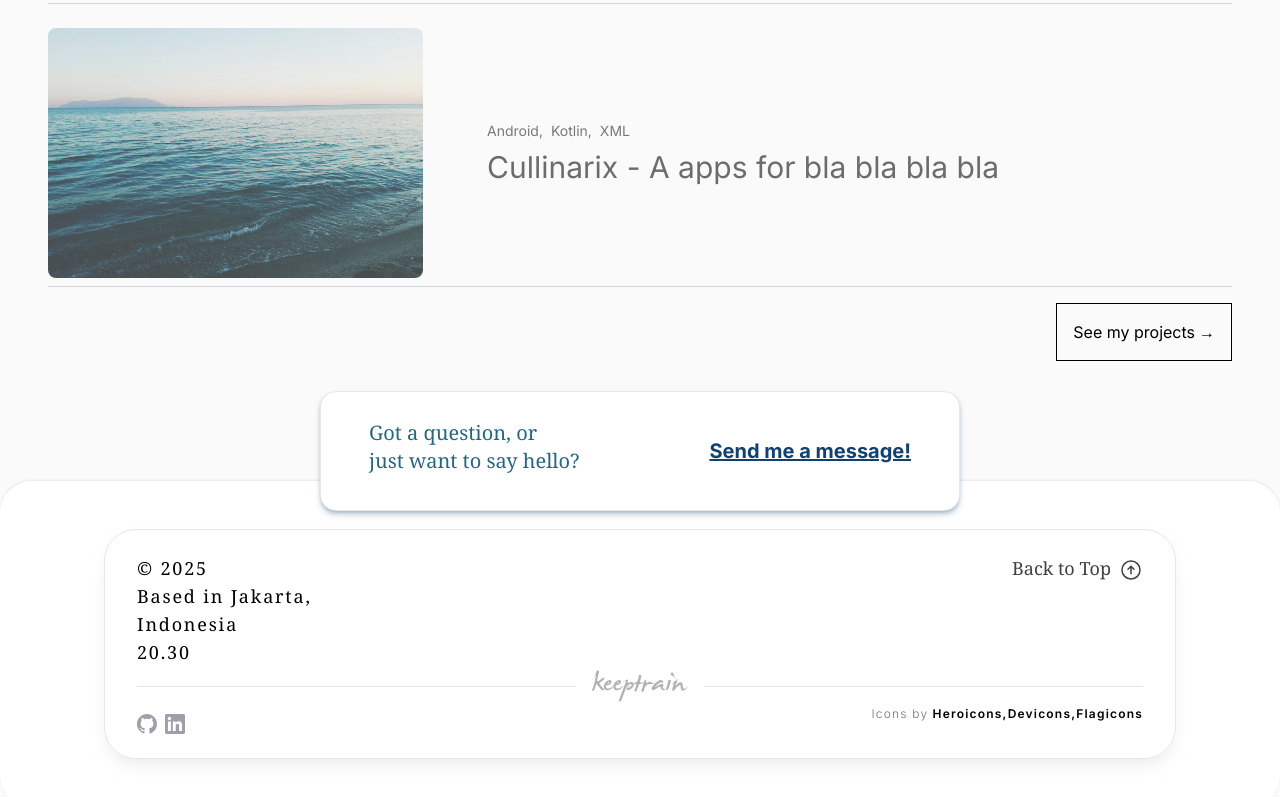
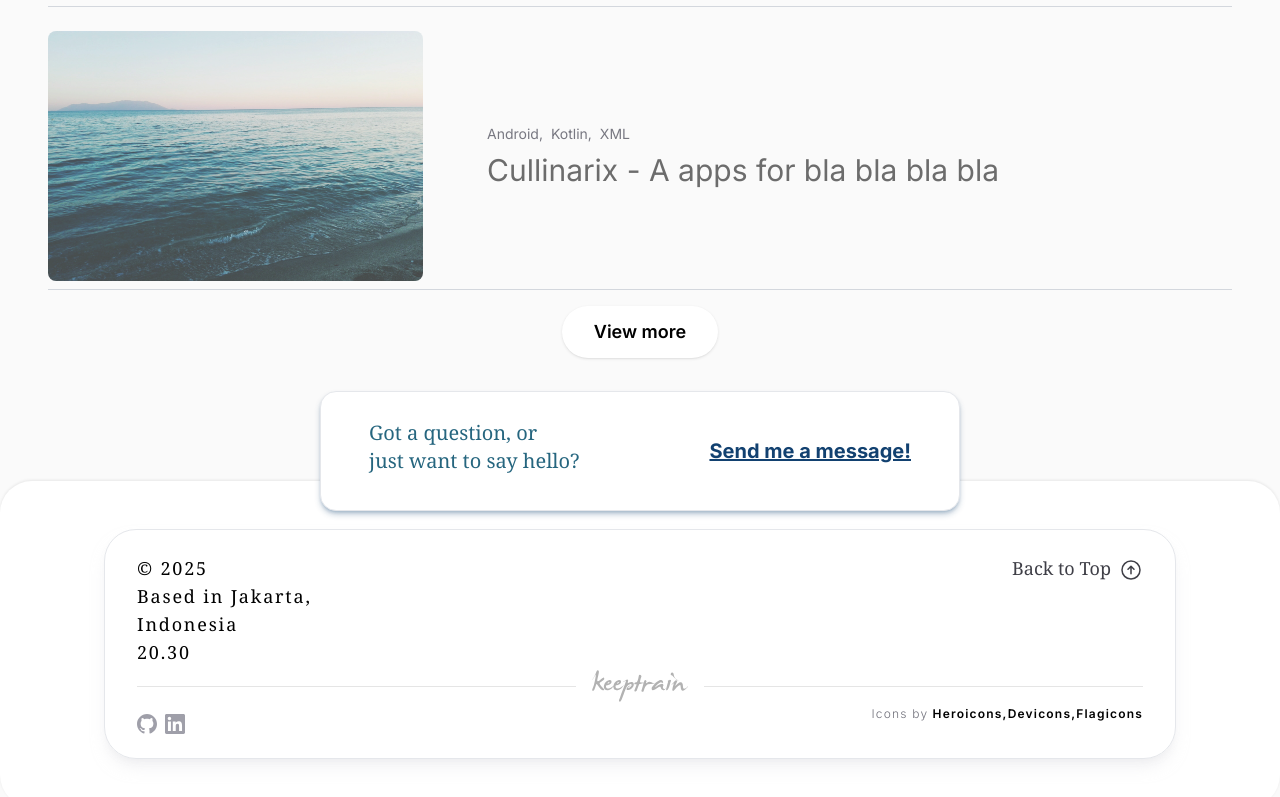
Before and after one commit to keeptrain/portfolio-vercel, a Next.js app: page / in a window 1280 px wide. Shown: the part 2039-2836 px from the top of the page. Built offline with nearby package versions, Linux system fonts and the light colour scheme.

Commit message:
refactor: redesign more button in ProjectsBlogs.tsx

```diff
--- a/src/components/ProjectsBlogs.tsx
+++ b/src/components/ProjectsBlogs.tsx
@@ -61,8 +61,12 @@ const ProjectsBlogs = () => {
                                 title={project.title} links={project.links}/>
               </div>
             ))}
-            <div className="flex justify-end">
-              <MoreButton route={"projects"} label={'See my projects'}/>
+            <div className="flex justify-center">
+              <Link href={""} className="bg-white rounded-4xl px-4 py-2 md:px-8 md:py-3
+              text-sm md:text-lg font-semibold shadow-sm">
+                View more
+              </Link>
+              {/*<MoreButton route={"projects"} label={'See my projects'}/>*/}
             </div>
           </div>
         </div>
@@ -71,7 +75,7 @@ const ProjectsBlogs = () => {
   )
 }
 
-export const ProjectAdapter = ({imageSrc,title,stack}: ProjectAdapterProps ) => {
+export const ProjectAdapter = ({imageSrc, title, stack}: ProjectAdapterProps) => {
   return (
     <>
       <div className="relative h-20 w-32 md:h-[250px] md:w-[375px]">
```
